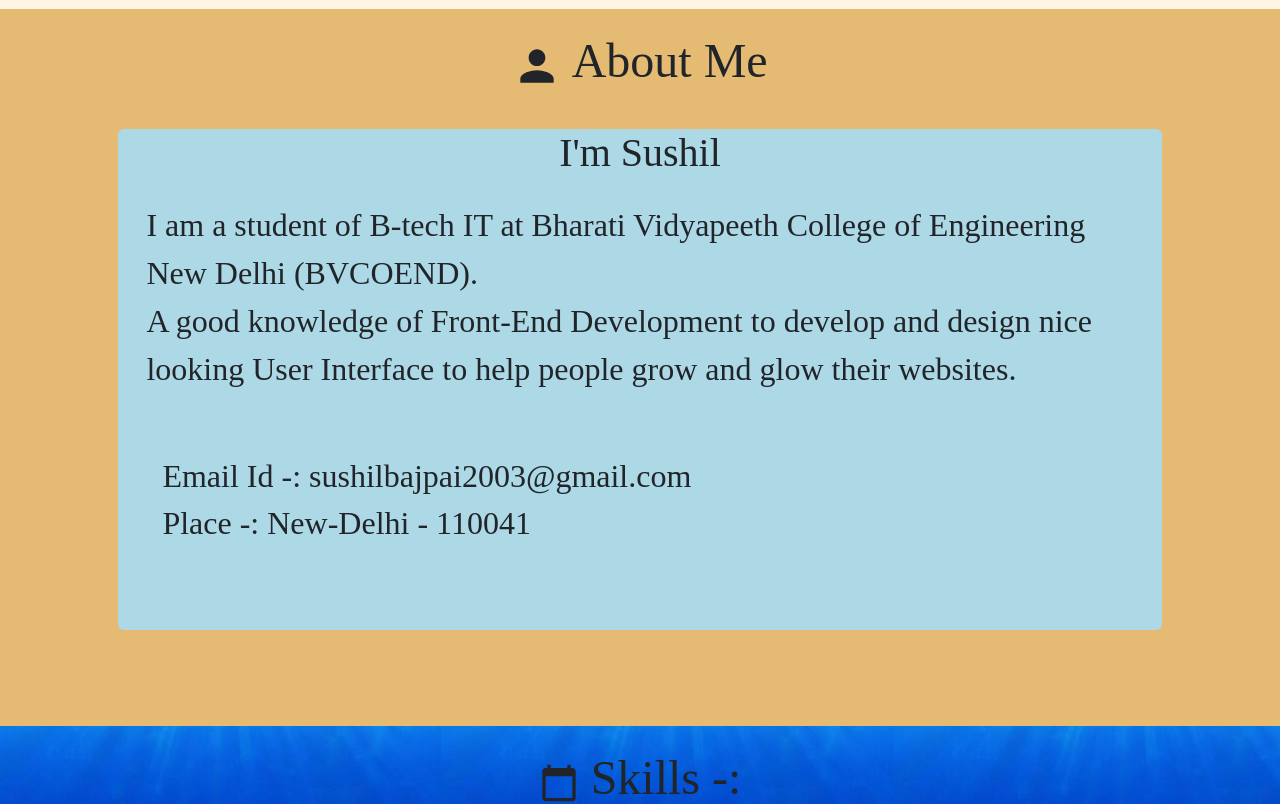
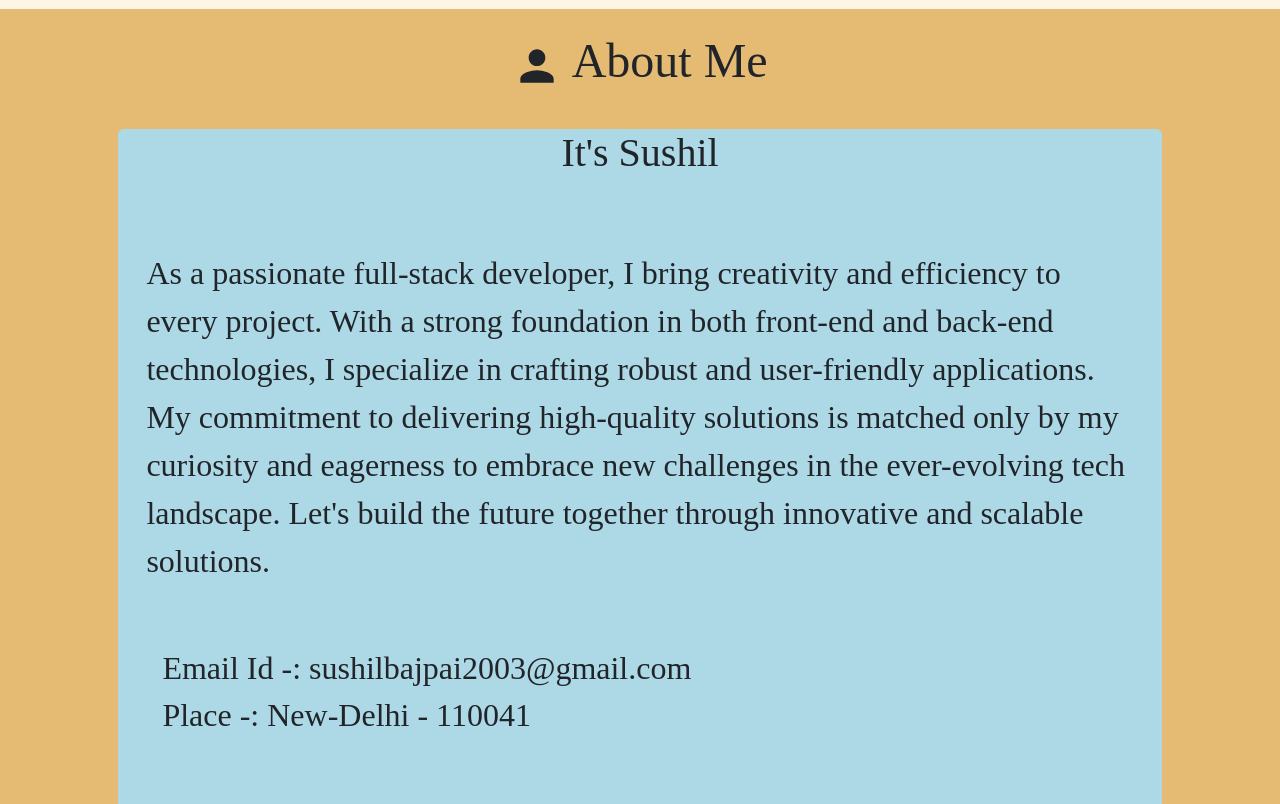
Before and after one commit to bajpaisushil/Portfolio, a React (Create React App) app: page / in a window 1280 px wide. Shown: the part 840-1644 px from the top of the page. Built offline with nearby package versions, Linux system fonts and the light colour scheme; a web font is replaced by a local one.

Commit message:
bg added

```diff
--- a/src/App.css
+++ b/src/App.css
@@ -145,6 +145,12 @@ nav .icon-burger .line{
 }
 .card-title{
   font-size: 2.5rem;
+}
+.aboutPageText{
+  font-size: 1.5rem;
+}
+.aboutPageCardBackground{
+  width: 90%;
 }
 .aboutPageText{
   padding: 1rem;
@@ -379,14 +385,6 @@ nav .icon-burger .line{
     width: 15rem;
   }
 
-  /*  About Page  */
-  .aboutPageText{
-    font-size: 1.5rem;
-  }
-  .aboutPageCardBackground{
-    width: 90%;
-  }
-
 
   /*  Skills Page */
   .skillsText{
--- a/src/components/about/about.js
+++ b/src/components/about/about.js
@@ -1,7 +1,6 @@
 import PersonIcon from "@mui/icons-material/Person";
 
-
-function About(){
+function About() {
   return (
     <div id="aboutPage" className="aboutPage row pagesCommon">
       <div className="pagesTitle text-center p-3">
@@ -10,13 +9,16 @@ function About(){
         </p>
       </div>
       <div className="card m-auto aboutPageCardBackground border-0">
-          <h5 className="card-title text-center">I'm Sushil</h5>
+        <h5 className="card-title text-center">It's Sushil</h5>
         <p className="card-text aboutPageText">
-            I am a student of B-tech IT at Bharati Vidyapeeth College of
-            Engineering New Delhi (BVCOEND).
-            <br />A good knowledge of Front-End Development to develop and
-            design nice looking User Interface to help people grow and glow
-            their websites.
+          <br />
+          As a passionate full-stack developer, I bring creativity and
+          efficiency to every project. With a strong foundation in both
+          front-end and back-end technologies, I specialize in crafting robust
+          and user-friendly applications. My commitment to delivering
+          high-quality solutions is matched only by my curiosity and eagerness
+          to embrace new challenges in the ever-evolving tech landscape. Let's
+          build the future together through innovative and scalable solutions.
         </p>
         <div className="aboutPageFooter">
           <h2 className="mailId">Email Id -: sushilbajpai2003@gmail.com</h2>
@@ -24,7 +26,7 @@ function About(){
         </div>
       </div>
     </div>
-    )
+  );
 }
 
 export default About;
--- a/src/components/achievement/achievement.js
+++ b/src/components/achievement/achievement.js
@@ -8,19 +8,6 @@ function Achievement() {
           <EmojiEventsIcon fontSize="50" /> My Achievements
         </p>
       </div>
-
-        <div className="card achievementCard col-3">
-          <img
-            src={require("./achieves/iitKanpur.jpg")}
-            className="achievementCard-img m-2"
-            alt=" IITKanpur ..."
-          />
-          <div className="card-body">
-            <p className="card-text achievementCardText">
-              IIT Kanpur : National Anveshika Participation
-            </p>
-          </div>
-        </div>
         <div className="card achievementCard col-3">
           <img
             src={require("./achieves/bvicam_contest.jpg")}
@@ -105,31 +92,6 @@ function Achievement() {
             </p>
           </div>
         </div>
-        <div className="card achievementCard col-3">
-          <img
-          height={400}
-            src={require("./achieves/english.jpg")}
-            className="achievementCard-img m-2"
-            alt=" English ..."
-          />
-          <div className="card-body">
-            <p className="card-text achievementCardText">
-              Elementary English Learning
-            </p>
-          </div>
-        </div>
-        <div className="card achievementCard col-3">
-          <img
-            src={require("./achieves/coursera_globalHealth.jpg")}
-            className="achievementCard-img m-2"
-            alt=" Coursera Global  ..."
-          />
-          <div className="card-body">
-            <p className="card-text achievementCardText">
-              Global Health Challenges
-            </p>
-          </div>
-        </div>
         </div>
   );
 }
--- a/src/components/project/data.js
+++ b/src/components/project/data.js
@@ -5,6 +5,13 @@ export const projects=[
         url: 'https://weather-vanilla-project.netlify.app/',
         title: 'Weather App',
         desc: 'The Weather App, using HTML, CSS, and JavaScript, delivers real-time weather data for major global cities. Users input a city name, and the app provides key weather information, including temperature, humidity, wind speed, and conditions, utilizing external APIs for accuracy.',
+    },
+    {
+        id: 0,
+        photo: 'bg.png',
+        url: 'https://bhagavadgeeta.vercel.app/',
+        title: 'Bhagavad Gita',
+        desc: `Explore Bhagavad Gita Website, a comprehensive platform enabling users to search, read, and delve into the profound verses and chapters of this timeless scripture. Immerse yourself in the teachings and gain insights into life's philosophical and spiritual aspects with user-friendly navigation and a rich repository of Gita verses.`,
     },
     {
         id: 2,
@@ -17,7 +24,7 @@ export const projects=[
         id: 3,
         photo: 'restaurant.png',
         url: 'https://restaurant-uiux.netlify.app/',
-        title: 'Cool Restaurant',
+        title: 'Yummy Restaurant',
         desc: 'The Frontend UI/UX Project showcases an aesthetically pleasing restaurant interface with a focus on fresh ingredients. Its design seamlessly blends a vibrant, inviting look with user-friendly navigation, creating an immersive dining experience.',
     },
     {
```
Also changed, not shown: public/images/bg.png (added). Lines whose indentation alone changed are shown as unchanged.
